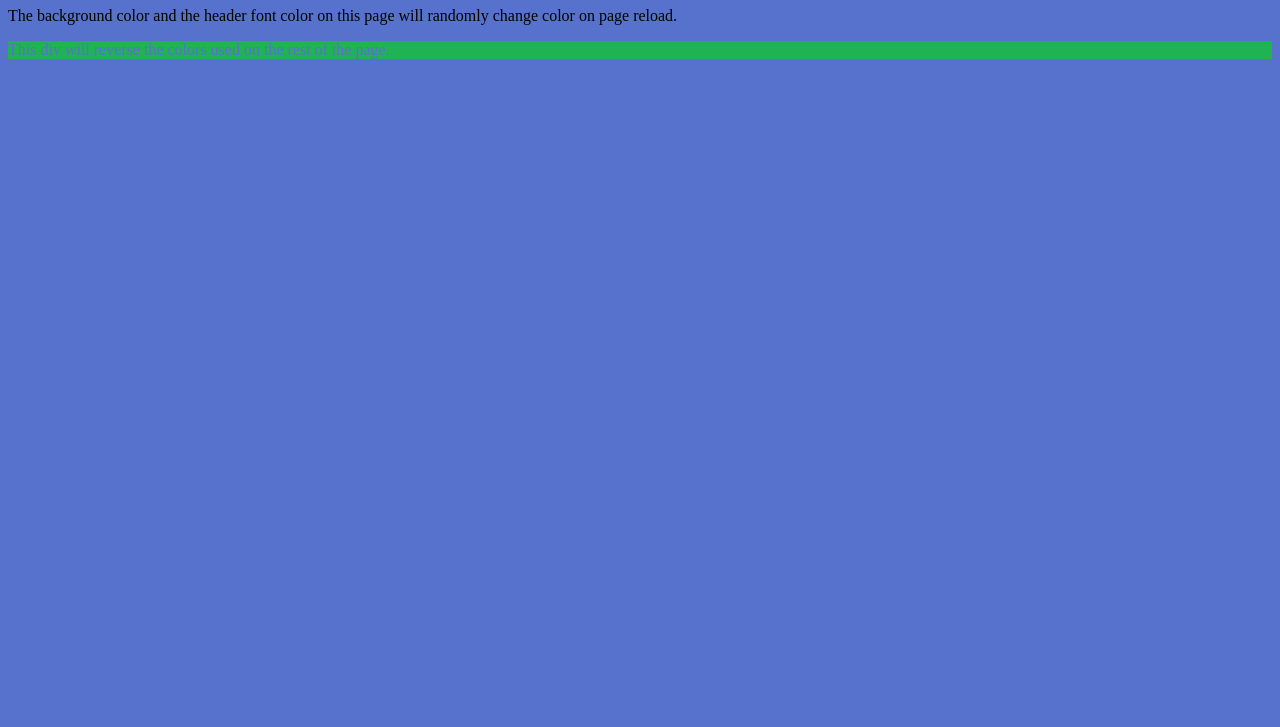
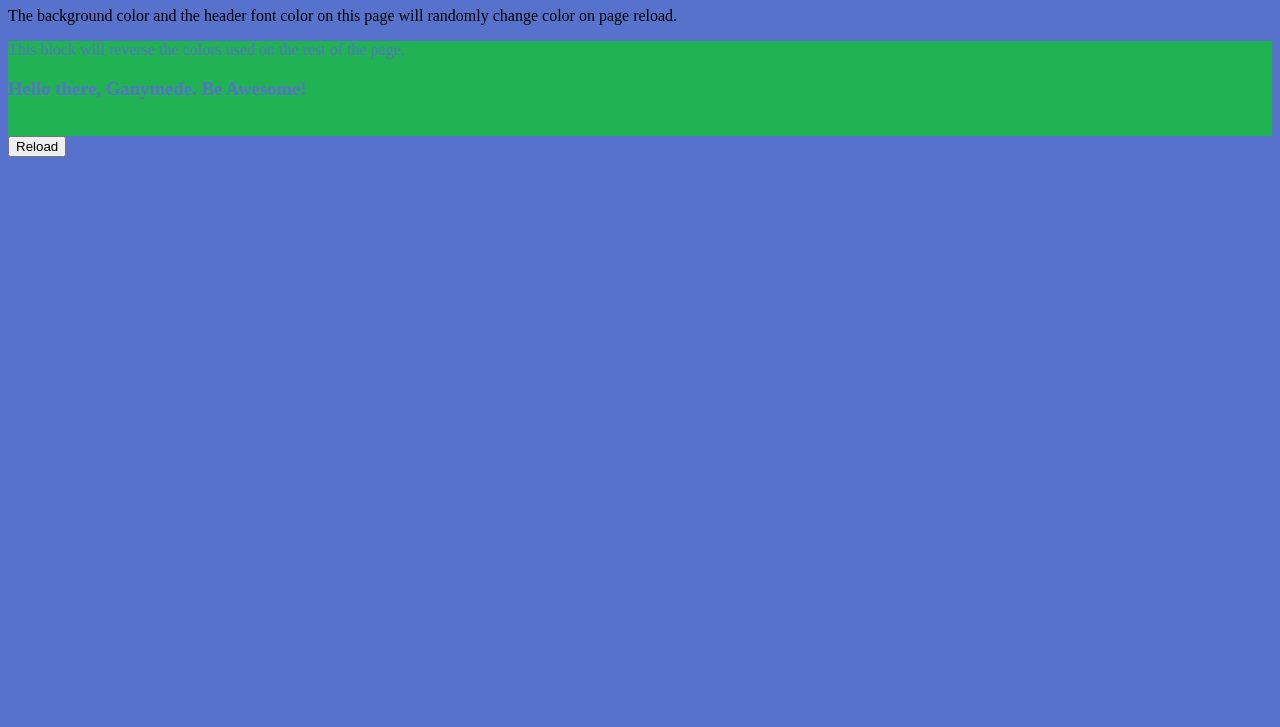
Before and after one commit to lauraldavis/npm-exercises, a website built with webpack: page public/index.html in a window 1280 px wide. Shown: the part 73-800 px from the top of the page. Built offline with nearby package versions, Linux system fonts and the light colour scheme.

Commit message:
JS II - Modules exercise

```diff
--- a/package.json
+++ b/package.json
@@ -5,7 +5,7 @@
   "main": "index.js",
   "scripts": {
     "build": "webpack --mode=development",
-    "build:watch": "webpack --watch",
+    "build:watch": "webpack --watch --mode=development",
     "build:production": "webpack -p",
     "test": "echo \"Error: no test specified\" && exit 1"
   },
--- a/public/index.html
+++ b/public/index.html
@@ -8,7 +8,11 @@
 <h1>NPM Exercise</h1>
 <p>The background color and the header font color on this page will randomly change color on page reload.</p>
 
-<div>This div will reverse the colors used on the rest of the page.</div>
+<div>This block will reverse the colors used on the rest of the page.<br>
+    <span></span><br>
+</div>
+
+<button type="submit">Reload</button>
 
 <script src="https://code.jquery.com/jquery-3.5.1.min.js"></script>
 <script src="main.js"></script>
--- a/src/index.js
+++ b/src/index.js
@@ -1,20 +1,30 @@
+import {sayHelloNicely} from './say-hello';
 $(document).ready(function () {
-
     const $ = require('jquery');
     const randomColor = require('randomcolor');
 
+    // set random colors
     var bgColor = randomColor();
     var txtColor = randomColor();
     $("body").css('background-color', bgColor);
     $("h1").css('color', txtColor);
-    // reversed colors
+
+    // reversed color and add text
     $("div").css({
         'background-color': txtColor,
         'color': bgColor
     });
 
+    // log message for the npm exercise
     const sayHello = name => `Hello ${name}!`;
-
     console.log(sayHello("Laura"));
 
+    // add text for the Modules exercise
+    $("span").html(`<h3>${sayHelloNicely()}</h3>`);
+
+    // add a button to reload the page
+    $("button").click(function() {
+        location.reload();
+    });
+
 });
--- /dev/null
+++ b/src/say-hello.js
@@ -0,0 +1 @@
+export const sayHelloNicely = () => 'Hello there, Ganymede. Be Awesome!';
```
